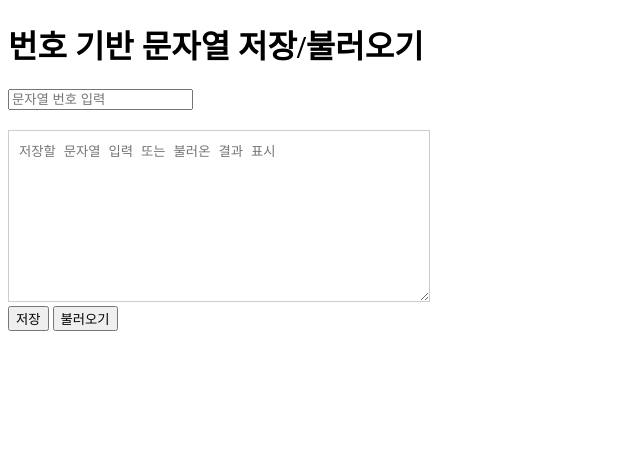
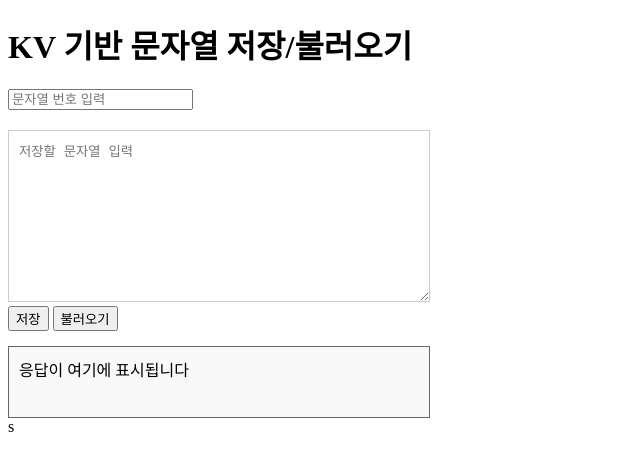
Before and after one commit to azxdzxd/asciii, a plain HTML site: page index.html in a window 1280 px wide. Shown: the whole page, without its empty margins (0-640 px from the left). Drawn offline with Linux system fonts and the light colour scheme.

Commit message:
Update index.html

```diff
--- a/index.html
+++ b/index.html
@@ -2,7 +2,7 @@
 <html lang="ko">
 <head>
   <meta charset="UTF-8">
-  <title>번호 기반 문자열 저장/불러오기</title>
+  <title>KV 기반 문자열 저장/불러오기</title>
   <style>
     #ioBox {
       white-space: pre-wrap;
@@ -15,19 +15,30 @@
     #keyInput {
       margin-bottom: 10px;
     }
+    #responseBox {
+      margin-top: 15px;
+      padding: 10px;
+      border: 1px solid #666;
+      background: #f9f9f9;
+      width: 400px;
+      min-height: 50px;
+    }
   </style>
 </head>
 <body>
-  <h1>번호 기반 문자열 저장/불러오기</h1>
+  <h1>KV 기반 문자열 저장/불러오기</h1>
 
   <!-- 번호 입력 -->
   <input id="keyInput" type="text" placeholder="문자열 번호 입력"><br>
 
-  <!-- 문자열 입력/출력 -->
-  <textarea id="ioBox" rows="8" cols="50" placeholder="저장할 문자열 입력 또는 불러온 결과 표시"></textarea><br>
+  <!-- 문자열 입력 -->
+  <textarea id="ioBox" rows="8" cols="50" placeholder="저장할 문자열 입력"></textarea><br>
 
   <button onclick="saveString()">저장</button>
   <button onclick="getString()">불러오기</button>
+
+  <!-- 응답 출력 영역 -->
+  <div id="responseBox">응답이 여기에 표시됩니다</div>
 
   <script>
     const baseUrl = "https://ascii-server.kimkwon1406.workers.dev";
@@ -41,7 +52,7 @@
         method: "POST",
         body: body
       });
-      document.getElementById("ioBox").value = await res.text();
+      document.getElementById("responseBox").innerText = await res.text();
     }
 
     async function getString() {
@@ -50,8 +61,9 @@
         method: "POST",
         body: key
       });
-      document.getElementById("ioBox").value = await res.text();
+      document.getElementById("responseBox").innerText = await res.text();
     }
   </script>
 </body>
 </html>
+s
```
